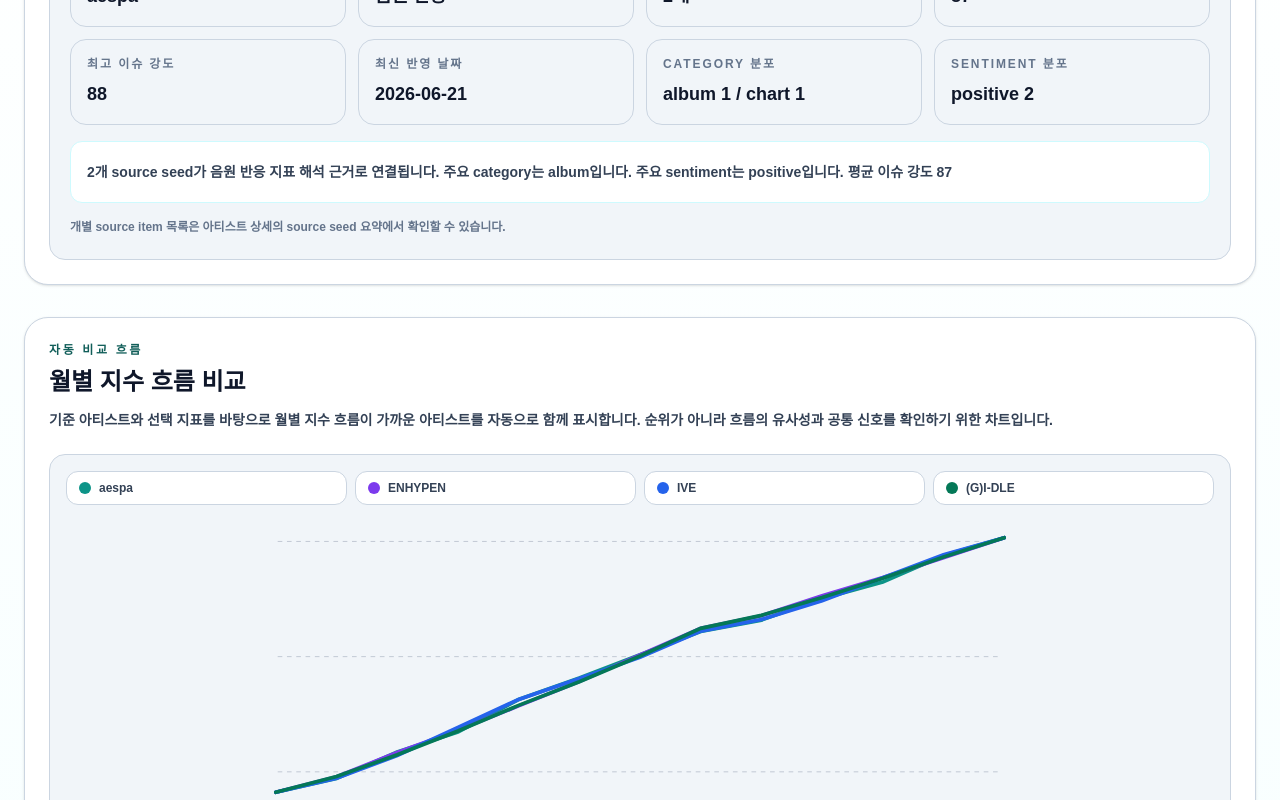
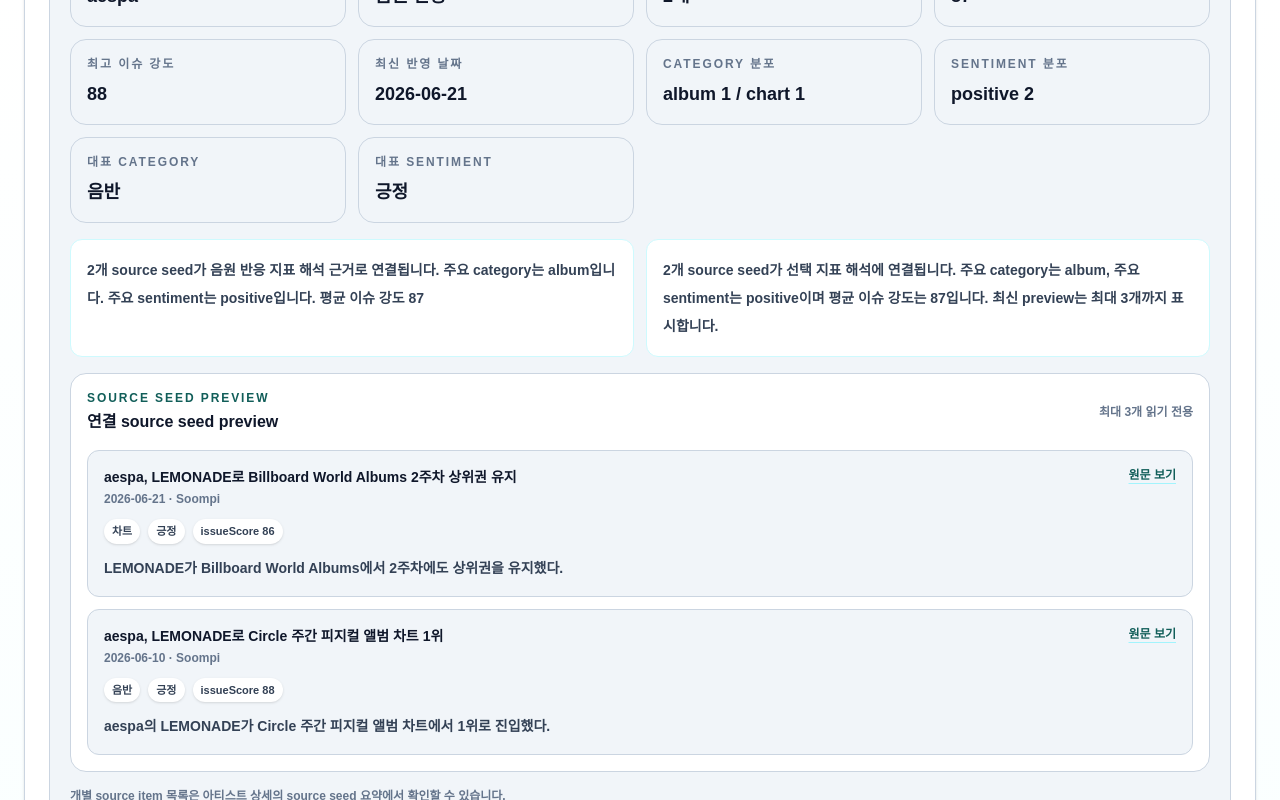
Before and after one commit to kpopmaker/fandex, a Next.js app: page /charts in a window 1280 px wide. Shown: the part 3680-4480 px from the top of the page. Built offline with nearby package versions, Linux system fonts and the light colour scheme.

Commit message:
feat: show chart source evidence preview

```diff
--- a/app/charts/page.tsx
+++ b/app/charts/page.tsx
@@ -37,7 +37,9 @@ import {
 } from '../data/v4/metrics';
 import {
   getNewsIssueChartInsight,
+  type NewsIssueCategory,
   type NewsIssueChartInsight,
+  type NewsIssueSentiment,
 } from '../data/v4/sources';
 
 type ChartSearchParams = {
@@ -75,6 +77,28 @@ const coverageStatusLabels: Record<ArtistIndexCoverageStatus, string> = {
   tracked: '지속 추적',
   partial: '일부 반영',
   preview: '미리보기',
+};
+
+const newsIssueCategoryLabels: Record<NewsIssueCategory, string> = {
+  comeback: '컴백',
+  performance: '무대/퍼포먼스',
+  chart: '차트',
+  album: '음반',
+  global: '글로벌',
+  brand: '브랜드',
+  festival: '페스티벌',
+  broadcast: '방송',
+  fan: '팬덤',
+  risk: '리스크',
+  general: '일반',
+};
+
+const newsIssueSentimentLabels: Record<NewsIssueSentiment, string> = {
+  positive: '긍정',
+  neutral: '중립',
+  negative: '부정',
+  mixed: '혼재',
+  unknown: '미확인',
 };
 
 const groupTypeLabels: Record<ArtistIndexGroupType, string> = {
@@ -389,6 +413,20 @@ function formatCountMap(counts: Record<string, number>) {
   return entries.length === 0
     ? 'source seed 없음'
     : entries.map(([key, count]) => `${key} ${count}`).join(' / ');
+}
+
+function formatNewsIssueCategory(category: NewsIssueCategory | null) {
+  return category ? newsIssueCategoryLabels[category] : 'source seed 없음';
+}
+
+function formatNewsIssueSentiment(sentiment: NewsIssueSentiment | null) {
+  return sentiment ? newsIssueSentimentLabels[sentiment] : 'source seed 없음';
+}
+
+function formatEvidenceIssueScore(value: number | undefined) {
+  return typeof value === 'number' && Number.isFinite(value)
+    ? String(Math.round(value))
+    : '점수 없음';
 }
 
 function getLatestPoint(profile: ArtistIndexChartProfile) {
@@ -1355,6 +1393,8 @@ function ChartSourceInsightPanel({
   insight: NewsIssueChartInsight;
   metricLabel: string;
 }) {
+  const hasEvidencePreview = insight.evidenceItems.length > 0;
+
   return (
     <article className="mt-5 rounded-2xl border border-slate-200 bg-slate-50 p-5">
       <div className="flex flex-col gap-2 lg:flex-row lg:items-start lg:justify-between">
@@ -1366,9 +1406,14 @@ function ChartSourceInsightPanel({
             source seed 기반 차트 해석 보조 정보
           </h3>
         </div>
-        <span className="rounded-full bg-white px-3 py-1 text-xs font-black text-slate-600 shadow-sm">
-          read-only
-        </span>
+        <div className="flex flex-wrap gap-2">
+          <span className="rounded-full bg-cyan-50 px-3 py-1 text-xs font-black text-cyan-700 shadow-sm">
+            {insight.sourceCoverageLabel}
+          </span>
+          <span className="rounded-full bg-white px-3 py-1 text-xs font-black text-slate-600 shadow-sm">
+            read-only
+          </span>
+        </div>
       </div>
 
       {insight.hasEvidence ? (
@@ -1404,10 +1449,83 @@ function ChartSourceInsightPanel({
               label="sentiment 분포"
               value={formatCountMap(insight.sentimentCounts)}
             />
-          </div>
-          <p className="mt-4 rounded-xl border border-cyan-100 bg-white p-4 text-sm font-bold leading-7 text-slate-600">
-            {insight.interpretationSummary}
-          </p>
+            <MetricCard
+              label="대표 category"
+              value={formatNewsIssueCategory(insight.dominantCategory)}
+            />
+            <MetricCard
+              label="대표 sentiment"
+              value={formatNewsIssueSentiment(insight.dominantSentiment)}
+            />
+          </div>
+          <div className="mt-4 grid gap-3 lg:grid-cols-2">
+            <p className="rounded-xl border border-cyan-100 bg-white p-4 text-sm font-bold leading-7 text-slate-600">
+              {insight.interpretationSummary}
+            </p>
+            <p className="rounded-xl border border-cyan-100 bg-white p-4 text-sm font-bold leading-7 text-slate-600">
+              {insight.sourceEvidenceSummary}
+            </p>
+          </div>
+          {hasEvidencePreview ? (
+            <section className="mt-4 rounded-2xl border border-slate-200 bg-white p-4">
+              <div className="flex flex-col gap-1 sm:flex-row sm:items-center sm:justify-between">
+                <div>
+                  <p className="text-xs font-black uppercase tracking-[0.16em] text-cyan-600">
+                    source seed preview
+                  </p>
+                  <h4 className="mt-1 text-base font-black text-slate-950">
+                    연결 source seed preview
+                  </h4>
+                </div>
+                <span className="text-xs font-black text-slate-500">
+                  최대 3개 읽기 전용
+                </span>
+              </div>
+              <div className="mt-4 grid gap-3">
+                {insight.evidenceItems.map((item) => (
+                  <div
+                    key={item.sourceId}
+                    className="rounded-xl border border-slate-200 bg-slate-50 p-4"
+                  >
+                    <div className="flex flex-col gap-2 lg:flex-row lg:items-start lg:justify-between">
+                      <div>
+                        <p className="text-sm font-black text-slate-950">
+                          {item.title}
+                        </p>
+                        <p className="mt-1 text-xs font-bold text-slate-500">
+                          {item.publishedDate} · {item.sourceName ?? '출처 미확인'}
+                        </p>
+                      </div>
+                      {item.sourceUrl ? (
+                        <a
+                          href={item.sourceUrl}
+                          target="_blank"
+                          rel="noreferrer"
+                          className="text-xs font-black text-cyan-700 underline decoration-cyan-200 underline-offset-4"
+                        >
+                          원문 보기
+                        </a>
+                      ) : null}
+                    </div>
+                    <div className="mt-3 flex flex-wrap gap-2">
+                      <span className="rounded-full bg-white px-2 py-1 text-[11px] font-black text-slate-600 shadow-sm">
+                        {newsIssueCategoryLabels[item.category]}
+                      </span>
+                      <span className="rounded-full bg-white px-2 py-1 text-[11px] font-black text-slate-600 shadow-sm">
+                        {newsIssueSentimentLabels[item.sentiment]}
+                      </span>
+                      <span className="rounded-full bg-white px-2 py-1 text-[11px] font-black text-slate-600 shadow-sm">
+                        issueScore {formatEvidenceIssueScore(item.issueScore)}
+                      </span>
+                    </div>
+                    <p className="mt-3 text-sm font-bold leading-6 text-slate-600">
+                      {item.summary ?? item.note ?? '요약 또는 메모가 없습니다.'}
+                    </p>
+                  </div>
+                ))}
+              </div>
+            </section>
+          ) : null}
           <p className="mt-3 text-xs font-bold leading-6 text-slate-500">
             개별 source item 목록은 아티스트 상세의 source seed 요약에서 확인할 수 있습니다.
           </p>
--- a/app/data/v4/sources/newsIssueChartInsight.ts
+++ b/app/data/v4/sources/newsIssueChartInsight.ts
@@ -1,6 +1,10 @@
 import type { FandexVariableKey } from '../metrics/fandexMetricTypes';
 import { getNewsIssueMetricEvidenceForArtist } from './newsIssueMetricInterpretation';
-import type { NewsIssueSourceItem } from './newsIssueSourceTypes';
+import type {
+  NewsIssueCategory,
+  NewsIssueSentiment,
+  NewsIssueSourceItem,
+} from './newsIssueSourceTypes';
 
 export type NewsIssueChartEvidenceItem = Pick<
   NewsIssueSourceItem,
@@ -26,8 +30,8 @@ export type NewsIssueChartInsight = {
   latestPublishedDate: string | null;
   categoryCounts: Record<string, number>;
   sentimentCounts: Record<string, number>;
-  dominantCategory: string | null;
-  dominantSentiment: string | null;
+  dominantCategory: NewsIssueCategory | null;
+  dominantSentiment: NewsIssueSentiment | null;
   evidenceItems: NewsIssueChartEvidenceItem[];
   sourceCoverageLabel: string;
   sourceEvidenceSummary: string;
@@ -35,8 +39,12 @@ export type NewsIssueChartInsight = {
   displayNote: string;
 };
 
-function getTopCountKey(counts: Record<string, number>) {
-  return Object.entries(counts).sort((a, b) => b[1] - a[1])[0]?.[0] ?? null;
+function getTopCountKey<T extends string>(counts: Record<string, number>) {
+  return (
+    Object.entries(counts).sort((left, right) => right[1] - left[1])[0]?.[0] as
+      | T
+      | undefined
+  ) ?? null;
 }
 
 function getSourceCoverageLabel(itemCount: number) {
@@ -73,12 +81,12 @@ function getSourceEvidenceSummary({
   averageIssueScore,
 }: {
   itemCount: number;
-  dominantCategory: string | null;
-  dominantSentiment: string | null;
+  dominantCategory: NewsIssueCategory | null;
+  dominantSentiment: NewsIssueSentiment | null;
   averageIssueScore: number | null;
 }) {
   if (itemCount === 0) {
-    return '선택한 차트 지표와 직접 연결된 기사 기반 source seed가 아직 없습니다.';
+    return '선택한 차트 지표에 직접 연결된 기사 기반 source seed가 아직 없습니다.';
   }
 
   const categoryText = dominantCategory
@@ -87,11 +95,12 @@ function getSourceEvidenceSummary({
   const sentimentText = dominantSentiment
     ? `주요 sentiment는 ${dominantSentiment}`
     : '주요 sentiment는 미분류';
-  const scoreText = averageIssueScore === null
-    ? '평균 이슈 강도는 아직 계산하지 않습니다'
-    : `평균 이슈 강도는 ${Math.round(averageIssueScore)}입니다`;
+  const scoreText =
+    averageIssueScore === null
+      ? '평균 이슈 강도는 아직 계산되지 않았습니다'
+      : `평균 이슈 강도는 ${Math.round(averageIssueScore)}입니다`;
 
-  return `${itemCount}개 source seed가 선택 지표 해석에 연결됩니다. ${categoryText}, ${sentimentText}이며 ${scoreText}.`;
+  return `${itemCount}개 source seed가 선택 지표 해석에 연결됩니다. ${categoryText}, ${sentimentText}이며 ${scoreText}. 최신 preview는 최대 3개까지 표시합니다.`;
 }
 
 export function getNewsIssueChartInsight(
@@ -99,8 +108,12 @@ export function getNewsIssueChartInsight(
   metricKey: FandexVariableKey,
 ): NewsIssueChartInsight {
   const evidence = getNewsIssueMetricEvidenceForArtist(artistId, metricKey);
-  const dominantCategory = getTopCountKey(evidence.categoryCounts);
-  const dominantSentiment = getTopCountKey(evidence.sentimentCounts);
+  const dominantCategory = getTopCountKey<NewsIssueCategory>(
+    evidence.categoryCounts,
+  );
+  const dominantSentiment = getTopCountKey<NewsIssueSentiment>(
+    evidence.sentimentCounts,
+  );
 
   return {
     artistId: evidence.artistId,
```
